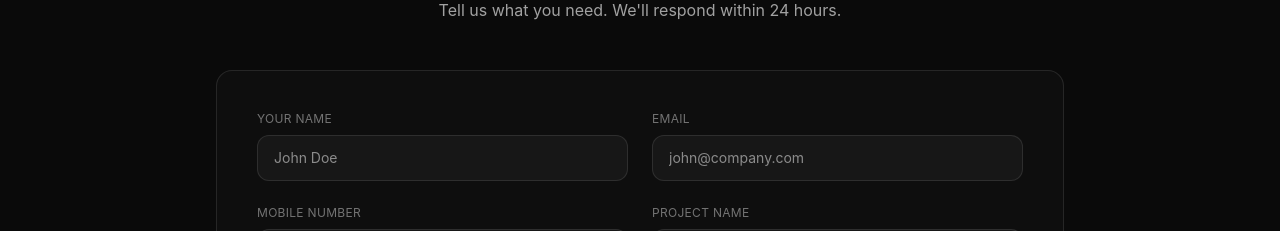
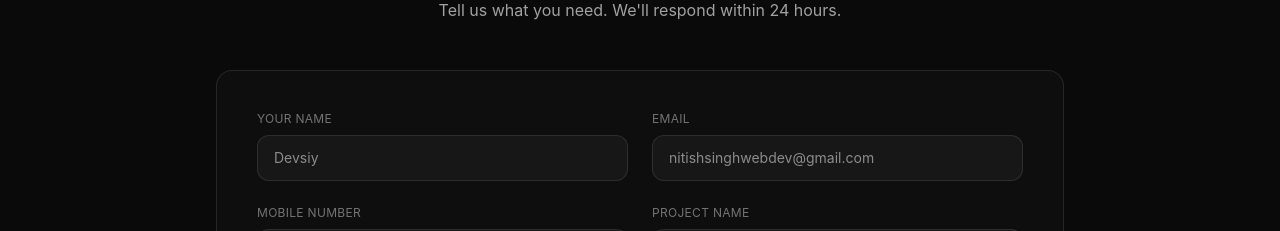
Before and after one commit to Web-Dev-Krish/Premium-Development-website, a React (Vite) app: page / in a window 1280 px wide. Shown: the part 6260-6491 px from the top of the page. Built offline with nearby package versions, Linux system fonts and the light colour scheme; no server answers.

Commit message:
Update LeadForm.tsx

```diff
--- a/src/components/LeadForm.tsx
+++ b/src/components/LeadForm.tsx
@@ -75,11 +75,11 @@ export default function LeadForm({ settings }: { settings: Record<string, string
           <div className="grid md:grid-cols-2 gap-6 mb-6">
             <div>
               <label className="block text-xs text-neutral-500 mb-2 tracking-wide">YOUR NAME</label>
-              <input required name="name" value={form.name} onChange={handleChange} className="w-full bg-neutral-900 border border-white/10 rounded-xl px-4 py-3 text-white text-sm focus:outline-none focus:border-white/30" placeholder="John Doe" />
+              <input required name="name" value={form.name} onChange={handleChange} className="w-full bg-neutral-900 border border-white/10 rounded-xl px-4 py-3 text-white text-sm focus:outline-none focus:border-white/30" placeholder="Devsiy" />
             </div>
             <div>
               <label className="block text-xs text-neutral-500 mb-2 tracking-wide">EMAIL</label>
-              <input required type="email" name="email" value={form.email} onChange={handleChange} className="w-full bg-neutral-900 border border-white/10 rounded-xl px-4 py-3 text-white text-sm focus:outline-none focus:border-white/30" placeholder="john@company.com" />
+              <input required type="email" name="email" value={form.email} onChange={handleChange} className="w-full bg-neutral-900 border border-white/10 rounded-xl px-4 py-3 text-white text-sm focus:outline-none focus:border-white/30" placeholder="nitishsinghwebdev@gmail.com" />
             </div>
             <div>
               <label className="block text-xs text-neutral-500 mb-2 tracking-wide">MOBILE NUMBER</label>
```
